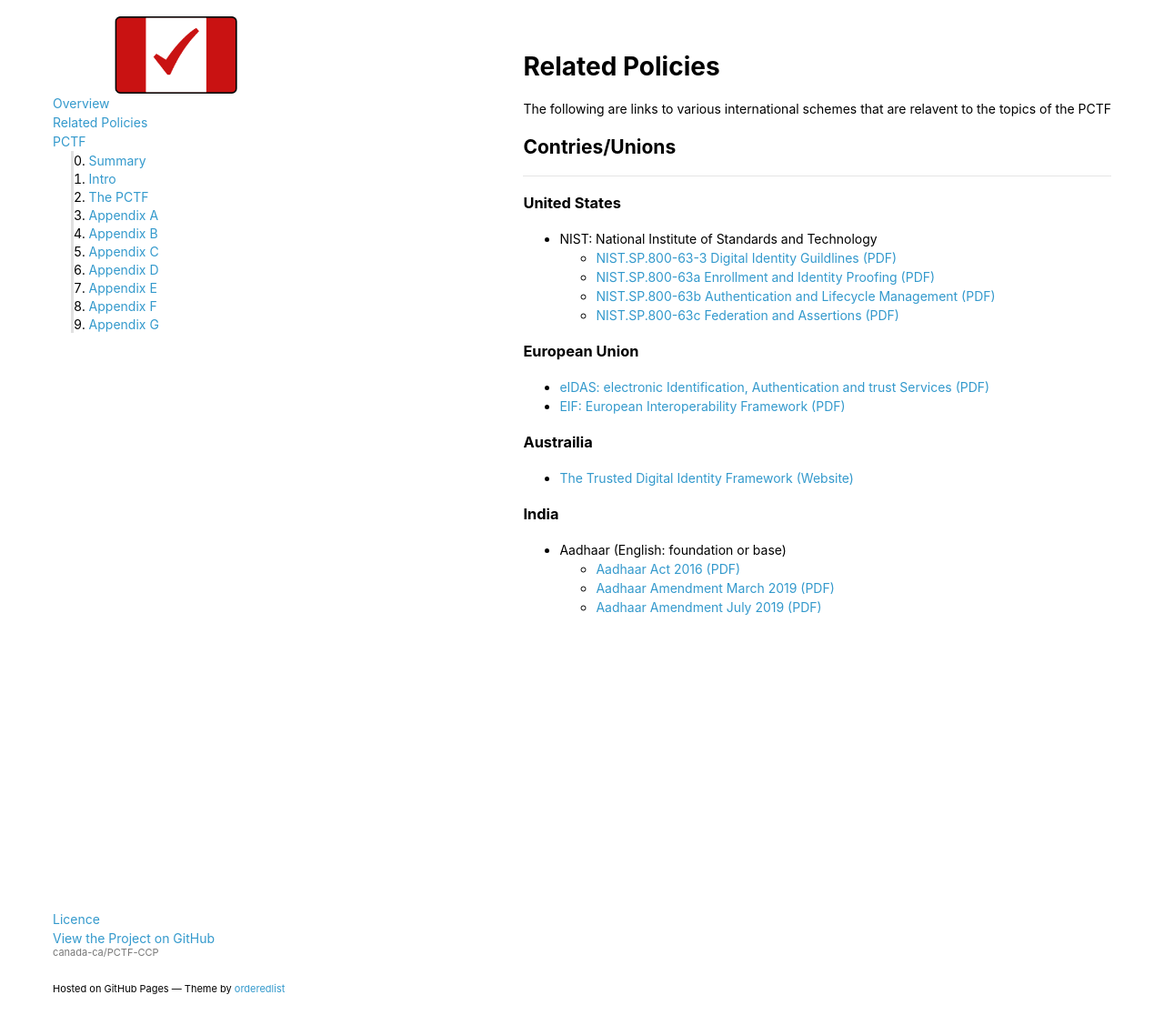
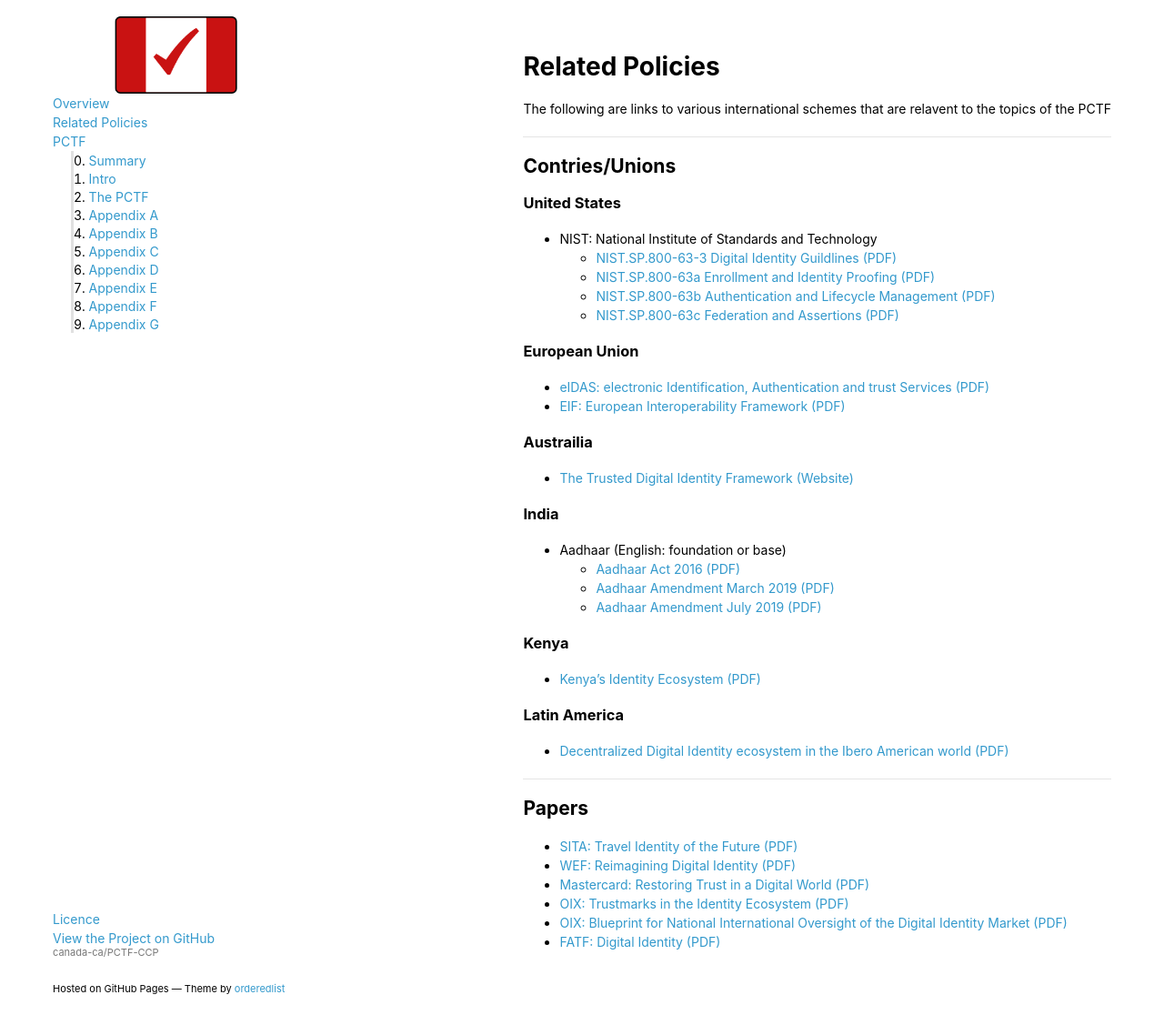
Before and after one commit to canada-ca/PCTF-CCP, a Jekyll site: the page built from Related-Policies.md, in a window 1280 px wide and 1116 px high. Shown: the whole window at 91% size. Built offline with Jekyll 4.4.1, drawn with Linux system fonts in a browser that asks for light colours; our own code applies the rules of GitHub Pages for plain Markdown files; a script that is not in the unit is left out.

Commit message:
Related Policies part 2

```diff
--- a/Related-Policies.md
+++ b/Related-Policies.md
@@ -2,8 +2,8 @@
 
 The following are links to various international schemes that are relavent to the topics of the PCTF
 
+---
 ## Contries/Unions
----
 
 ### United States
 
@@ -28,3 +28,21 @@
   * <a href="docs/RelatedPolicies/aadhaar_act_2016.pdf">Aadhaar Act 2016 (PDF)</a>
   * <a href="docs/RelatedPolicies/aadhaar_amendment_ordinance.pdf">Aadhaar Amendment March 2019 (PDF)</a>
   * <a href="docs/RelatedPolicies/aadhaar_amendment_act_2019.pdf">Aadhaar Amendment July 2019 (PDF)</a>
+
+### Kenya
+
+* <a href="docs/RelatedPolicies/Kenyas-Identity-Ecosystem.pdf">Kenya's Identity Ecosystem (PDF)</a>
+
+### Latin America
+
+* <a href="docs/RelatedPolicies/Decentralized-Digital-Identity-ecosystem-in-the-Ibero-American-world.pdf">Decentralized Digital Identity ecosystem in the Ibero American world (PDF)</a>
+
+---
+## Papers
+
+* <a href="docs/RelatedPolicies/SITA_Identity_2016.pdf">SITA: Travel Identity of the Future (PDF)</a>
+* <a href="docs/RelatedPolicies/WEF_Digital_Identity.pdf">WEF: Reimagining Digital Identity (PDF)</a>
+* <a href="docs/RelatedPolicies/digital-identity-restoring-trust-in-a-digital-world.pdf">Mastercard: Restoring Trust in a Digital World (PDF)</a>
+* <a href="docs/RelatedPolicies/Trustmarks_in_the_Identity_Ecosystem.pdf">OIX: Trustmarks in the Identity Ecosystem (PDF)</a>
+* <a href="docs/RelatedPolicies/Blueprint-for-National-International-Oversight-of-the-Digital-Identity-Market-March-2020.pdf">OIX: Blueprint for National International Oversight of the Digital Identity Market (PDF)</a>
+* <a href="docs/RelatedPolicies/Guidance-on-Digital-Identity.pdf">FATF: Digital Identity (PDF)</a>
```
Also changed, not shown: 8 other files.
